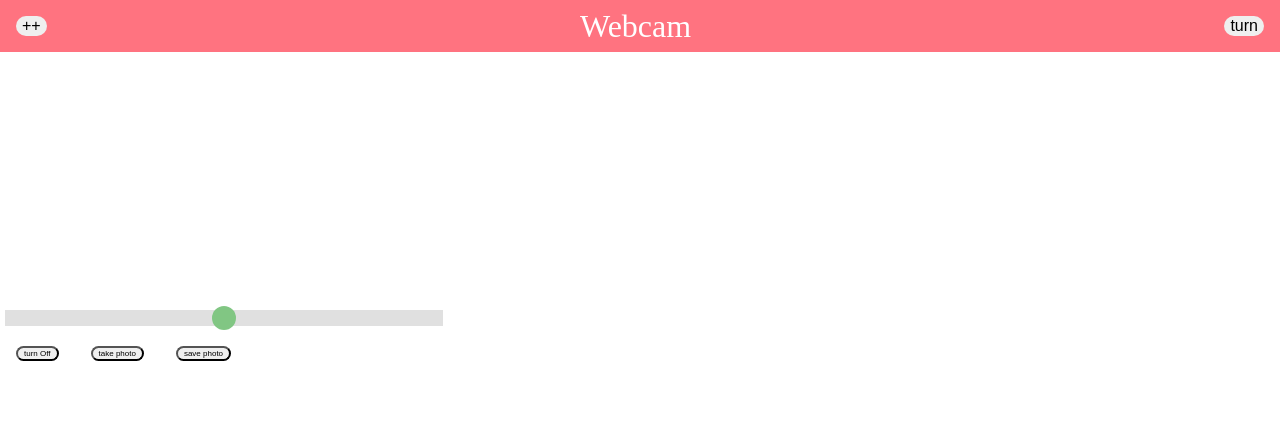
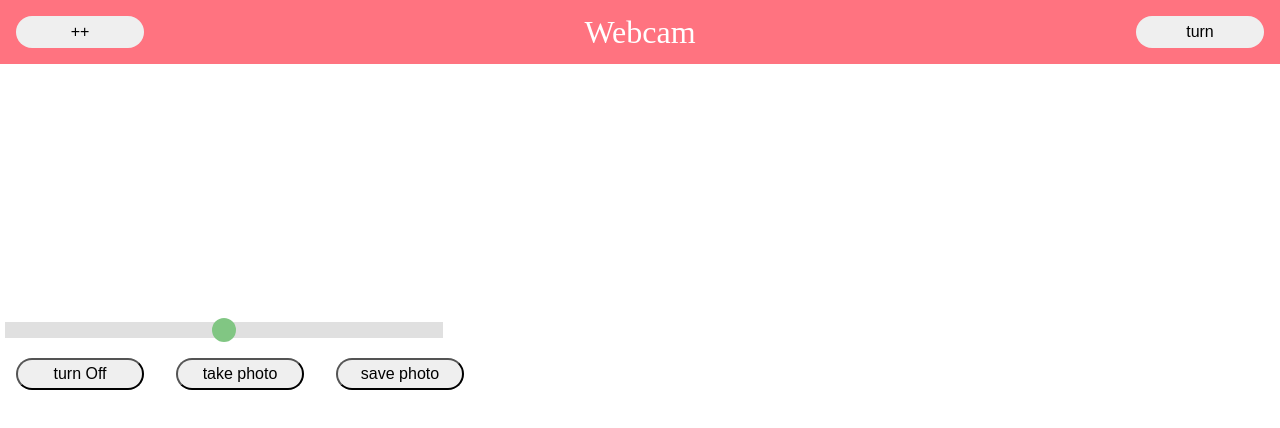
Before and after one commit to MingRay98/webcam, a React (Create React App) app: page / in a window 1280 px wide. Shown: the top 428 px of the page. Built offline with nearby package versions, Linux system fonts and the light colour scheme; no server answers.

Commit message:
RWD style

```diff
--- a/src/App.css
+++ b/src/App.css
@@ -37,7 +37,9 @@ body{
 button{
   margin: 1rem;
   border-radius: 5rem;
-  font-size: 0.5rem;
+  font-size: 1rem;
+  width: 8rem;
+  height: 2rem;
 }
 
 .slider {
--- a/src/App.js
+++ b/src/App.js
@@ -6,38 +6,45 @@ import './App.css'
 
 let facing = "user"
 var isMoblie = /Android|webOS|iPhone|iPad|iPod|BlackBerry|IEMobile|Opera Mini/i.test(navigator.userAgent);
+let constraints = {
+  video: { facingMode: 'user' },
+  audio: false
+}
 
 class App extends Component {
   constructor(props) {
     super(props);
     this.state = {
-      //增加constrans 來改
-      constraints: {
-        video: { facingMode: { exact: "environment" } },
-        audio: false
-      },
     };
   }
+
+  componentDidMount() {
+    this.buttonTurn = document.getElementById('turn');
+  }
+
 
   handleCameraChange = () => {
     if (isMoblie)
       if (facing === 'user') {
         facing = 'environment'
-        this.setState({ constraints: { audio: false, video: { facingMode: { exact: "environment" } } } })
+        constraints = { audio: false, video: { facingMode: { exact: "environment" } } }
       }
       else {
         facing = 'user'
-        this.setState({ constraints: { audio: false, video: { facingMode: "user" } } })
+        constraints = { audio: false, video: { facingMode: "user" } }
       }
     else
       console.log('Isn\'t molibe ');
+
+    this.buttonTurn.click();
+    this.buttonTurn.click();
   }
 
   render() {
     return (
       <div >
         <Header handleCameraChange={this.handleCameraChange} />
-        <Video facing={facing} constraints={this.state.constraints} />
+        <Video facing={facing} constraints={constraints} />
       </div>
     );
   }
--- a/src/component/Video.js
+++ b/src/component/Video.js
@@ -5,7 +5,7 @@ let canvasWidth = null, canvasHeight = null;
 var isMoblie = /Android|webOS|iPhone|iPad|iPod|BlackBerry|IEMobile|Opera Mini/i.test(navigator.userAgent);
 if (isMoblie) {
   canvasWidth = window.innerWidth;
-  canvasHeight = canvasWidth * 0.7;
+  canvasHeight = canvasWidth * 1.77;
 }
 else {
   canvasWidth = window.innerWidth * 0.35;
@@ -133,7 +133,7 @@ class Video extends Component {
         <canvas id="videoCanvas" className='Stream' /><br />
         <input type="range" min="0.5" max="1.5" step="0.1" defaultValue="1" id="slider" className="slider"
           style={{ width: canvasWidth - 10, height: '1rem' }} /><br />
-        <button onClick={this.handleTurnStream}>turn Off</button>
+        <button id='turn' onClick={this.handleTurnStream}>turn Off</button>
         <button onClick={this.takePhoto}>take photo</button>
         <button id='savePhoto' onClick={this.downloadCanvasIamge}>save photo</button>
         <a id='downloadImg'></a>
```
